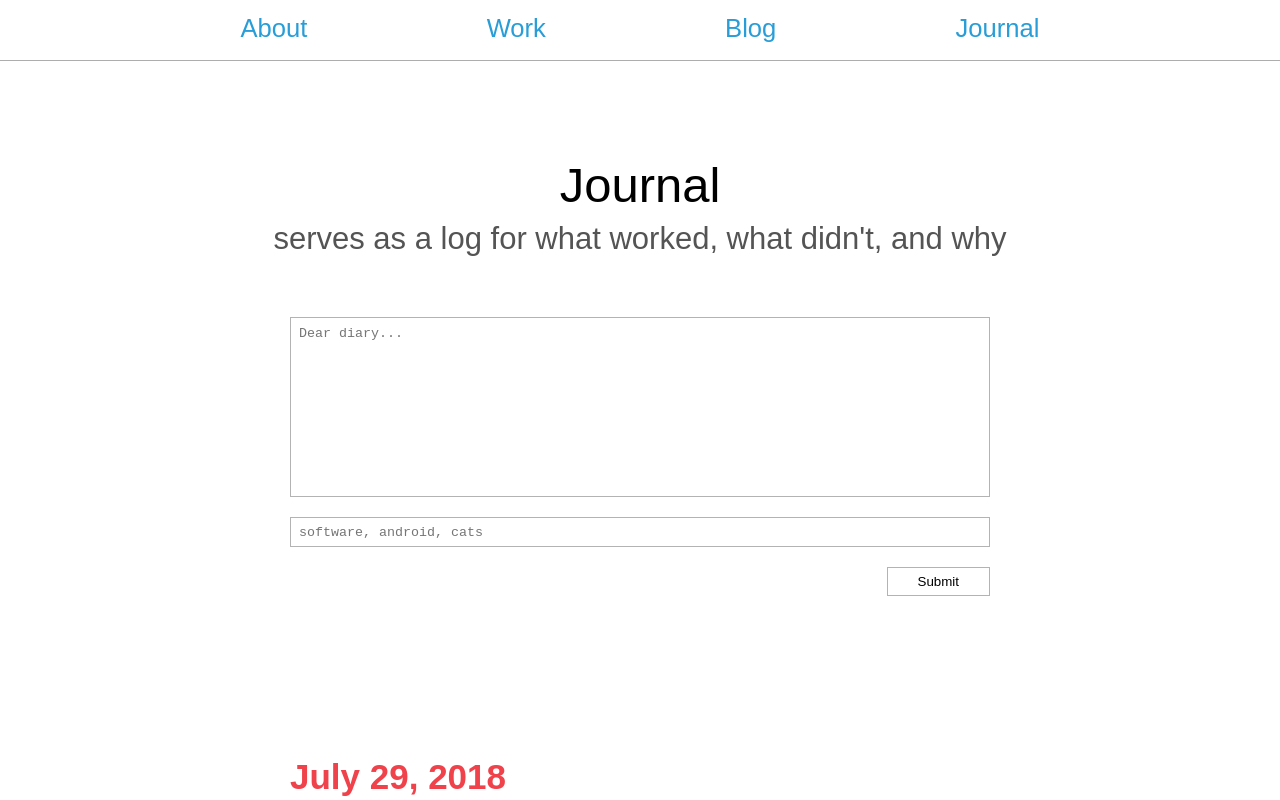
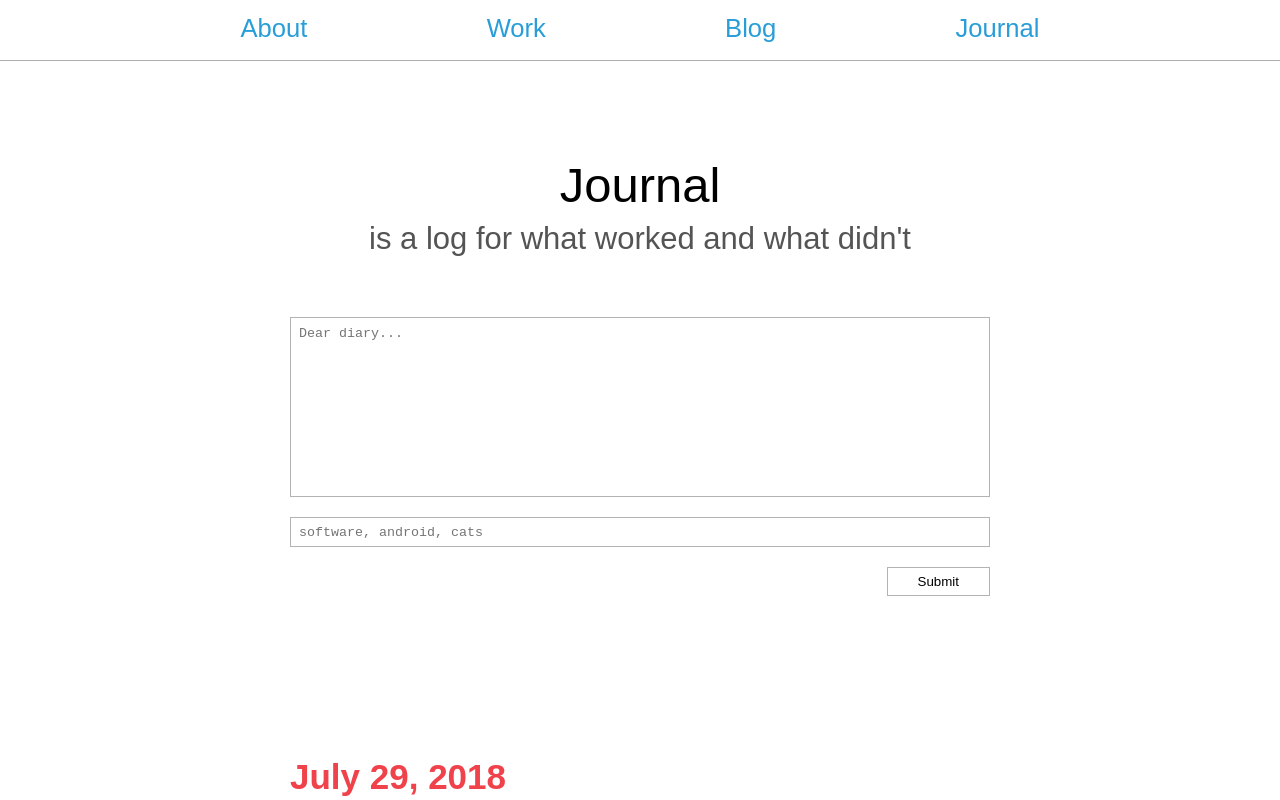
Before and after one commit to lalunamel/journal, a React (Create React App) app: page / in a window 1280 px wide. Shown: the top 800 px of the page. Built offline with nearby package versions, Linux system fonts and the light colour scheme.

Commit message:
Update header

```diff
--- a/src/components/Header.js
+++ b/src/components/Header.js
@@ -23,7 +23,7 @@ export default props => {
   return (
     <div style={styles.header}>
       <div style={styles.title}>Journal</div>
-      <div style={styles.subtitle}>serves as a log for what worked, what didn't, and why</div>
+      <div style={styles.subtitle}>is a log for what worked and what didn't</div>
     </div>
   );
 };
```
